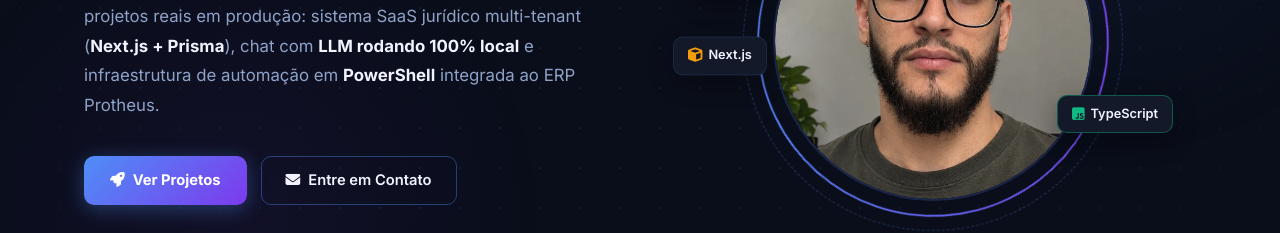
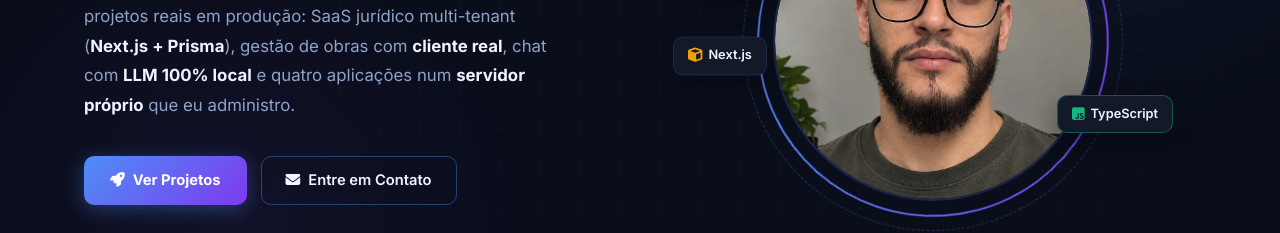
Before and after one commit to MathTrajan/Portfolio-Profissional, a plain HTML site: page index.html in a window 1280 px wide. Shown: the part 412-645 px from the top of the page. Drawn offline with Linux system fonts and the light colour scheme.

Commit message:
content(hero): troca a automacao Protheus por cliente real e servidor proprio
A bio do topo abre com "projetos reais em producao" e fechava com a
infraestrutura Protheus, que e trabalho da Probel/Mercosul -- emprego encerrado
em jun/2026. Mesmo problema de tempo verbal que o card do Jarvis tinha.

Entram no lugar os dois projetos que faltavam na vitrine: a gestao de obras da
WR, que e o unico com contrato assinado e cliente pagante, e o servidor
proprio, que e a unica amostra de infraestrutura do portfolio inteiro.

O trabalho com PowerShell e Protheus NAO foi removido do site: segue nos
numeros do hero (8+ rotinas automatizadas), na secao Sobre, na timeline de
Experiencia, na tag de Skills, em Servicos, num card de projeto proprio e nos
metadados. Sao 8 ocorrencias de PowerShell e 7 de Protheus. O que mudou foi so
quem ocupa as quatro linhas mais lidas da pagina.

```diff
--- a/index.html
+++ b/index.html
@@ -1880,9 +1880,9 @@
 
           <p class="hero-desc">
             Graduando em <strong>Análise e Desenvolvimento de Sistemas</strong>, com projetos reais
-            em produção: sistema SaaS jurídico multi-tenant (<strong>Next.js + Prisma</strong>),
-            chat com <strong>LLM rodando 100% local</strong> e infraestrutura de
-            automação em <strong>PowerShell</strong> integrada ao ERP Protheus.
+            em produção: SaaS jurídico multi-tenant (<strong>Next.js + Prisma</strong>),
+            gestão de obras com <strong>cliente real</strong>, chat com <strong>LLM 100% local</strong>
+            e quatro aplicações num <strong>servidor próprio</strong> que eu administro.
           </p>
 
           <div class="hero-actions">
```
